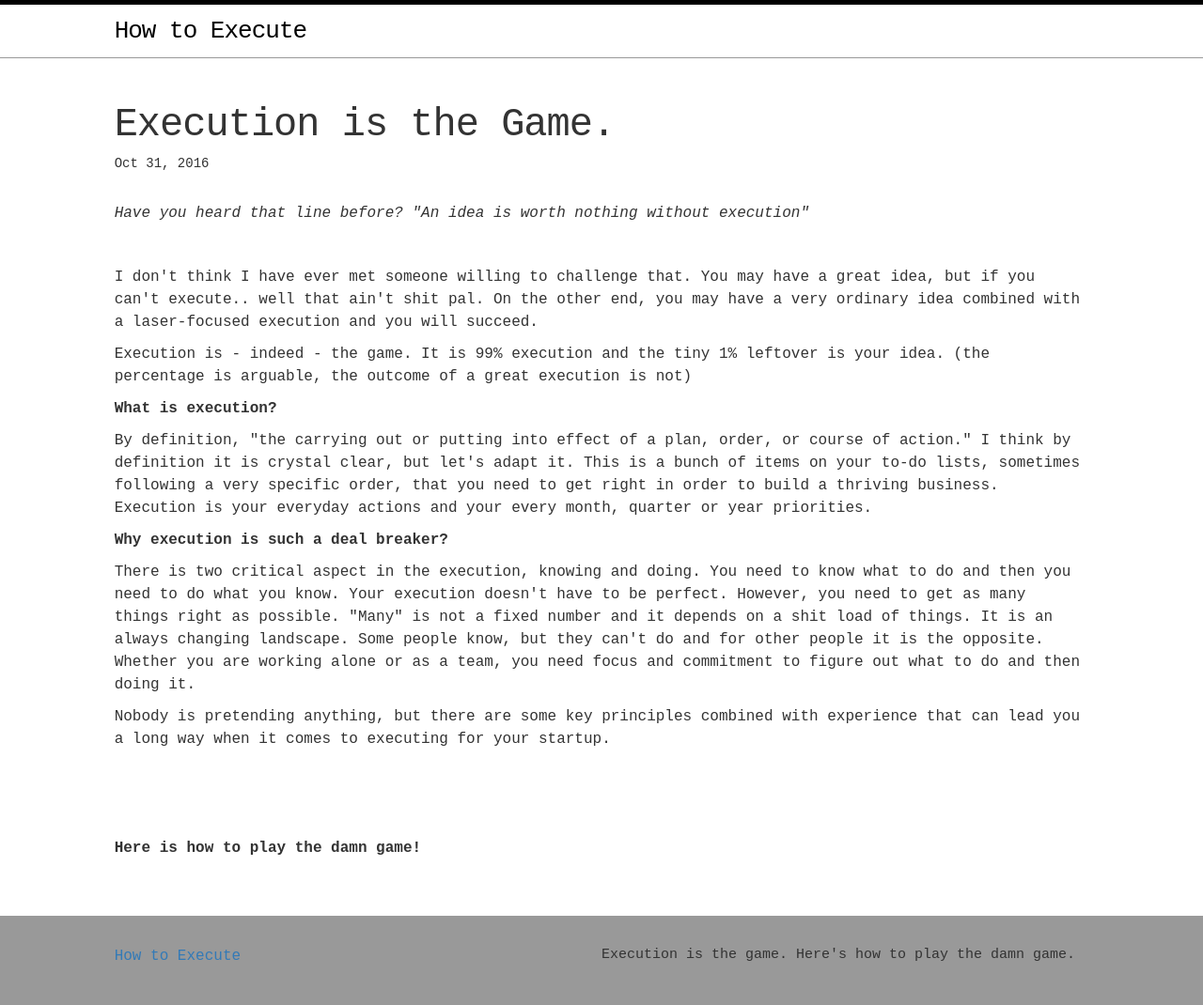
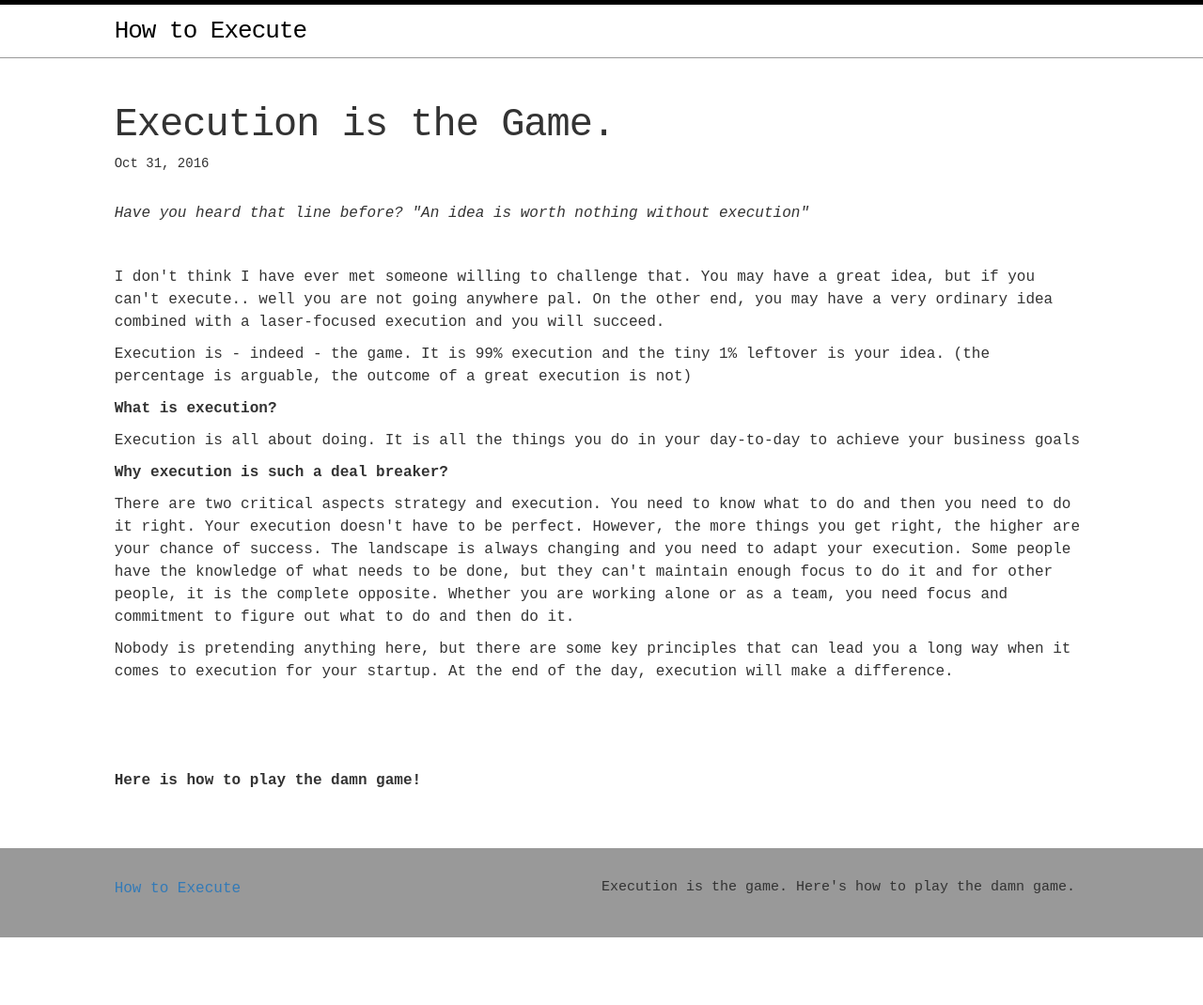
Before and after one commit to howtoexecute/executiongame.github.io, a Jekyll site: the page built from _posts/2016-10-31-execution-is-the-game.markdown, in a window 1280 px wide. Shown: the whole page at 94% size. Built offline with Jekyll 4.4.1, drawn with Linux system fonts in a browser that asks for light colours; after the commit the page ends 998 px from its top, so only the background shows below that.

Commit message:
Correction

```diff
--- a/_posts/2016-10-31-execution-is-the-game.markdown
+++ b/_posts/2016-10-31-execution-is-the-game.markdown
@@ -8,20 +8,20 @@ categories: blog
 <p><em>Have you heard that line before? "An idea is worth nothing without execution"</em></p>
 <br>
 
-<p>I don't think I have ever met someone willing to challenge that. You may have a great idea, but if you can't execute.. well that ain't shit pal. On the other end, you may have a very ordinary idea combined with a laser-focused execution and you will succeed.</p>
+<p>I don't think I have ever met someone willing to challenge that. You may have a great idea, but if you can't execute.. well you are not going anywhere pal. On the other end, you may have a very ordinary idea combined with a laser-focused execution and you will succeed.</p>
 
 <p>Execution is - indeed - the game. It is 99% execution and the tiny 1% leftover is your idea. (the percentage is arguable, the outcome of a great execution is not)</p>
 
 <p><b>What is execution?</b></p>
 
-<p>By definition, "the carrying out or putting into effect of a plan, order, or course of action." I think by definition it is crystal clear, but let's adapt it. This is a bunch of items on your to-do lists, sometimes following a very specific order, that you need to get right in order to build a thriving business. Execution is your everyday actions and your every month, quarter or year priorities.</p>
+<p>Execution is all about doing. It is all the things you do in your day-to-day to achieve your business goals</p>
 
 
 <p><b>Why execution is such a deal breaker?</b></p>
 
-<p>There is two critical aspect in the execution, knowing and doing. You need to know what to do and then you need to do what you know. Your execution doesn't have to be perfect. However, you need to get as many things right as possible. "Many" is not a fixed number and it depends on a shit load of things. It is an always changing landscape. Some people know, but they can't do and for other people it is the opposite. Whether you are working alone or as a team, you need focus and commitment to figure out what to do and then doing it.</p>
+<p>There are two critical aspects strategy and execution. You need to know what to do and then you need to do it right. Your execution doesn't have to be perfect. However, the more things you get right, the higher are your chance of success. The landscape is always changing and you need to adapt your execution. Some people have the knowledge of what needs to be done, but they can't maintain enough focus to do it and for other people, it is the complete opposite. Whether you are working alone or as a team, you need focus and commitment to figure out what to do and then do it.</p>
 
-<p>Nobody is pretending anything, but there are some key principles combined with experience that can lead you a long way when it comes to executing for your startup.</p>
+<p>Nobody is pretending anything here, but there are some key principles that can lead you a long way when it comes to execution for your startup. At the end of the day, execution will make a difference.</p>
 <br>
 <br>
 <br>
```
